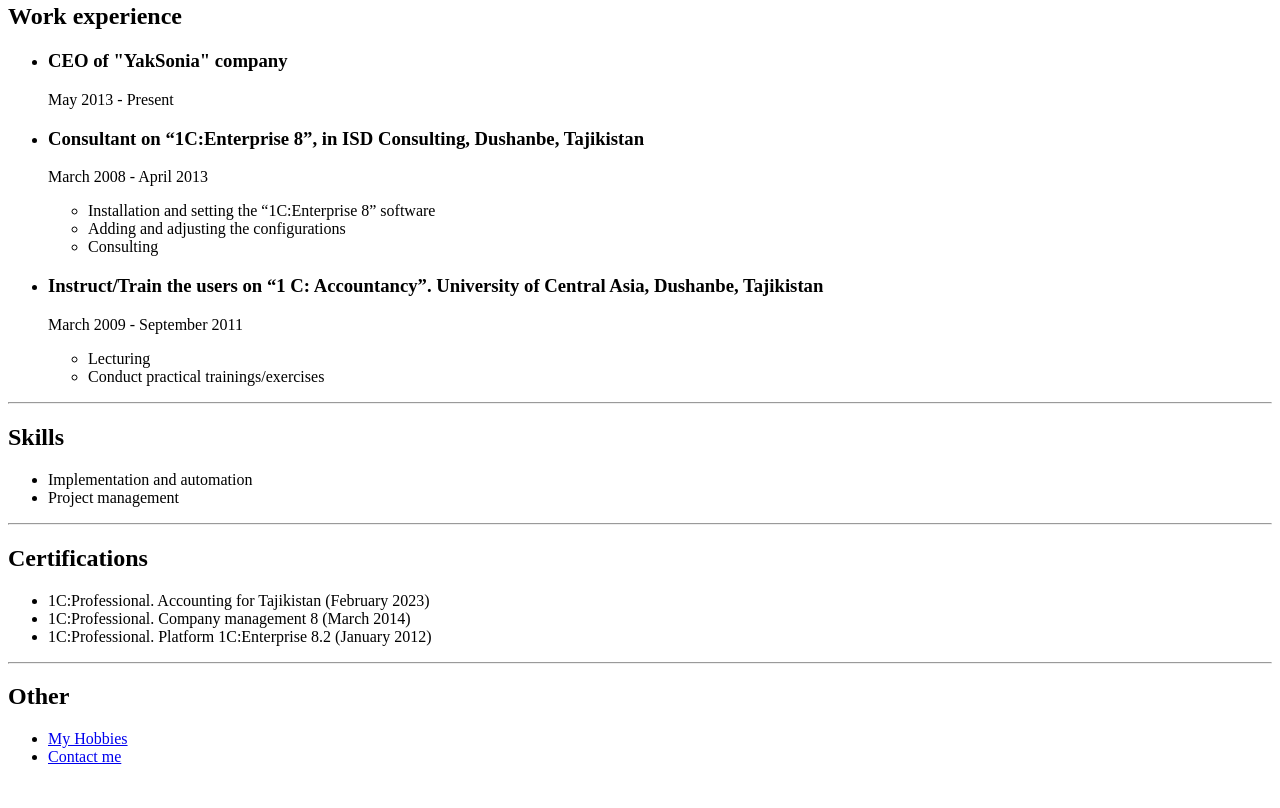
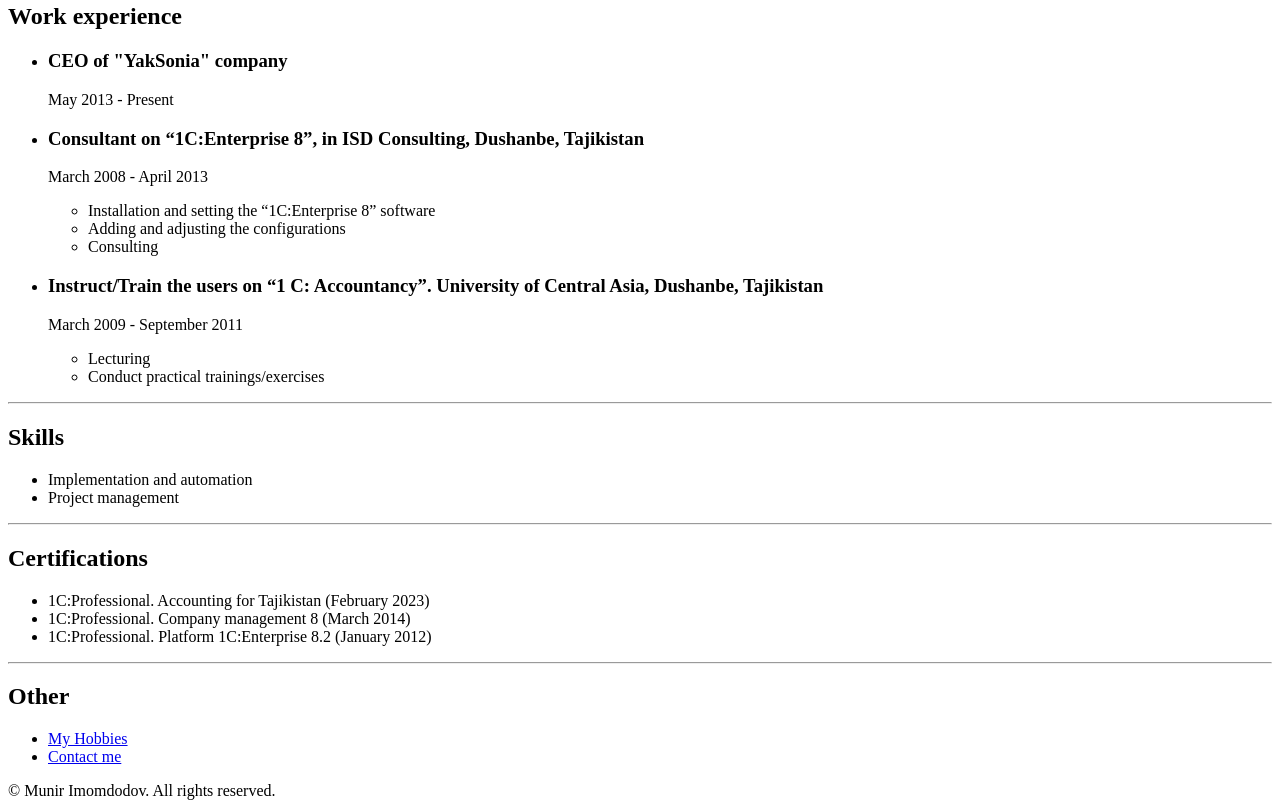
Before and after one commit to Imomdodov/html-portfolio, a plain HTML site: page index.html in a window 1280 px wide. Shown: the part 542-1350 px from the top of the page. Before the commit the page ends 1324 px from the top, so only its background shows below. Drawn offline with Linux system fonts and the light colour scheme.

Commit message:
Add files via upload

```diff
--- a/index.html
+++ b/index.html
@@ -65,6 +65,7 @@
         <li><a href="./public/hobbies.html">My Hobbies</a></li>
         <li><a href="./public/contact.html">Contact me</a></li>
     </ul>
+    <footer>© Munir Imomdodov. All rights reserved.</footer>
 
 
 </body>
```
